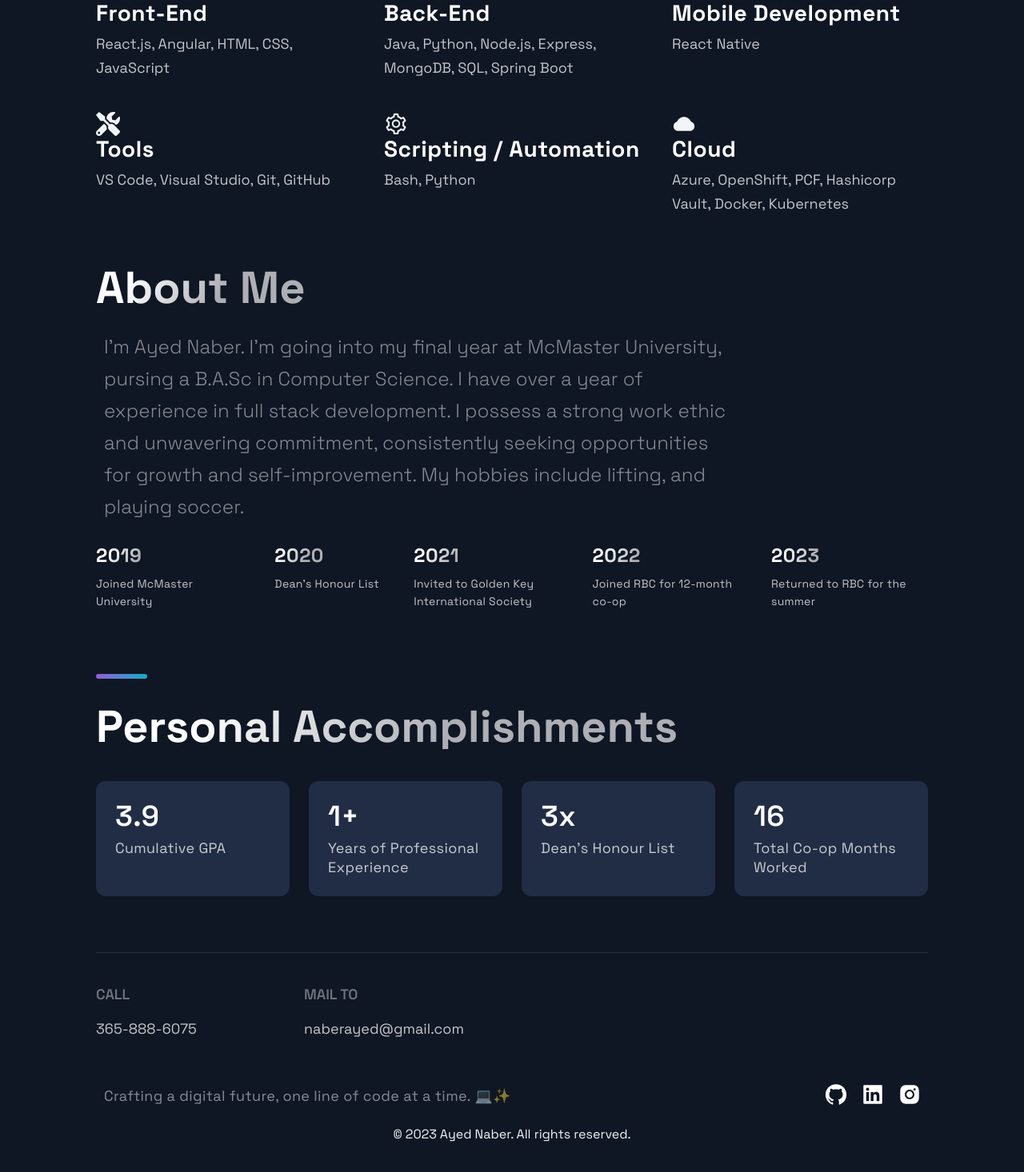
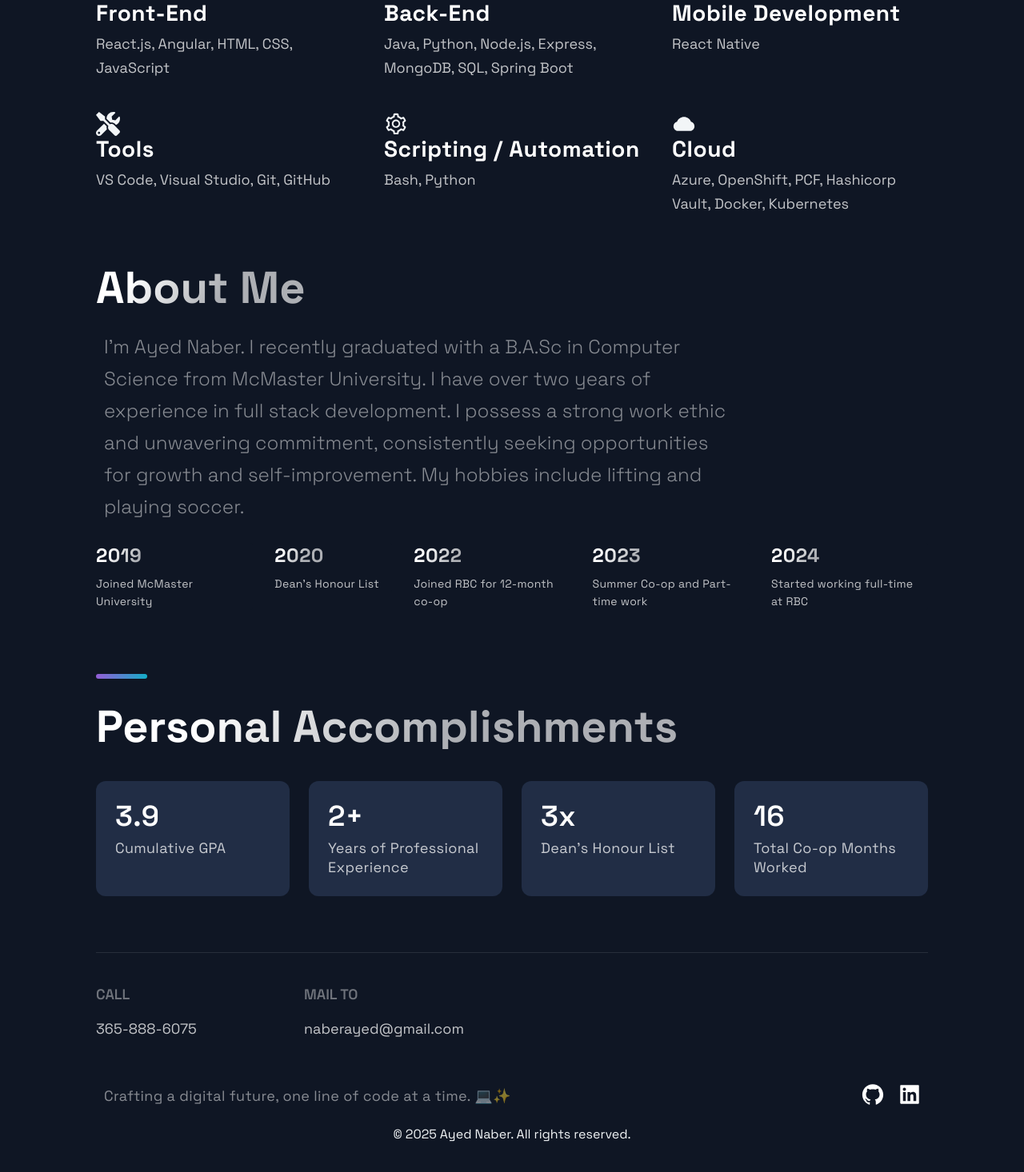
Before and after one commit to ayednaber/portfolio, a Next.js app: page /portfolio/ in a window 1280 px wide. Shown: the part 2693-4159 px from the top of the page at 80% size. Built offline with nearby package versions, Linux system fonts and the light colour scheme.

Commit message:
Updated website with latest info

```diff
--- a/src/components/Acomplishments/Acomplishments.js
+++ b/src/components/Acomplishments/Acomplishments.js
@@ -5,7 +5,7 @@ import { Box, Boxes, BoxNum, BoxText } from './AcomplishmentsStyles';
 
 const data = [
   { number: "3.9", text: 'Cumulative GPA'},
-  { number: "1+", text: 'Years of Professional Experience', },
+  { number: "2+", text: 'Years of Professional Experience', },
   { number: "3x", text: 'Dean\'s Honour List', },
   { number: 16, text: 'Total Co-op Months Worked', }
 ];
--- a/src/components/Footer/Footer.js
+++ b/src/components/Footer/Footer.js
@@ -22,19 +22,16 @@ const Footer = () => {
           <Slogan>Crafting a digital future, one line of code at a time. 💻✨</Slogan>
         </CompanyContainer>
         <SocialContainer>
-          <SocialIcons href="https://github.com">
+          <SocialIcons href="https://github.com/ayednaber">
             <AiFillGithub size="3rem" />
           </SocialIcons>
-          <SocialIcons href="https://linkedin.com">
+          <SocialIcons href="https://www.linkedin.com/in/ayed-naber/">
             <AiFillLinkedin size="3rem" />
-          </SocialIcons>
-          <SocialIcons href="https://instagram.com">
-            <AiFillInstagram size="3rem" />
           </SocialIcons>
         </SocialContainer>
       </SocialIconsContainer>
       <div style={{display: "flex", alignItems: "center", justifyContent: "center", paddingTop: "13px"}}>
-        <p>© 2023 Ayed Naber. All rights reserved.</p>
+        <p>© 2025 Ayed Naber. All rights reserved.</p>
       </div>
     </FooterWrapper>
   );
--- a/src/components/TimeLine/TimeLine.js
+++ b/src/components/TimeLine/TimeLine.js
@@ -46,7 +46,7 @@ const Timeline = () => {
     <Section id="about">
       <SectionTitle>About Me</SectionTitle>
       <SectionText style={{padding: "10px", marginBottom: "15px"}}>
-      I'm Ayed Naber. I'm going into my final year at McMaster University, pursing a B.A.Sc in Computer Science. I have over a year of experience in full stack development. I possess a strong work ethic and unwavering commitment, consistently seeking opportunities for growth and self-improvement. My hobbies include lifting, and playing soccer.
+      I'm Ayed Naber. I recently graduated with a B.A.Sc in Computer Science from McMaster University. I have over two years of experience in full stack development. I possess a strong work ethic and unwavering commitment, consistently seeking opportunities for growth and self-improvement. My hobbies include lifting and playing soccer.
       </SectionText>
       <CarouselContainer ref={carouselRef} onScroll={handleScroll}>
         <>
--- a/src/constants/constants.js
+++ b/src/constants/constants.js
@@ -31,9 +31,9 @@ export const projects = [
 export const TimeLineData = [
   { year: 2019, text: 'Joined McMaster University', },
   { year: 2020, text: 'Dean\'s Honour List ', },
-  { year: 2021, text: 'Invited to Golden Key International Society', },
   { year: 2022, text: 'Joined RBC for 12-month co-op', },
-  { year: 2023, text: 'Returned to RBC for the summer', },
+  { year: 2023, text: 'Summer Co-op and Part-time work', },
+  { year: 2024, text: 'Started working full-time at RBC', },
 ];
 
 export const Memoji = [
```
